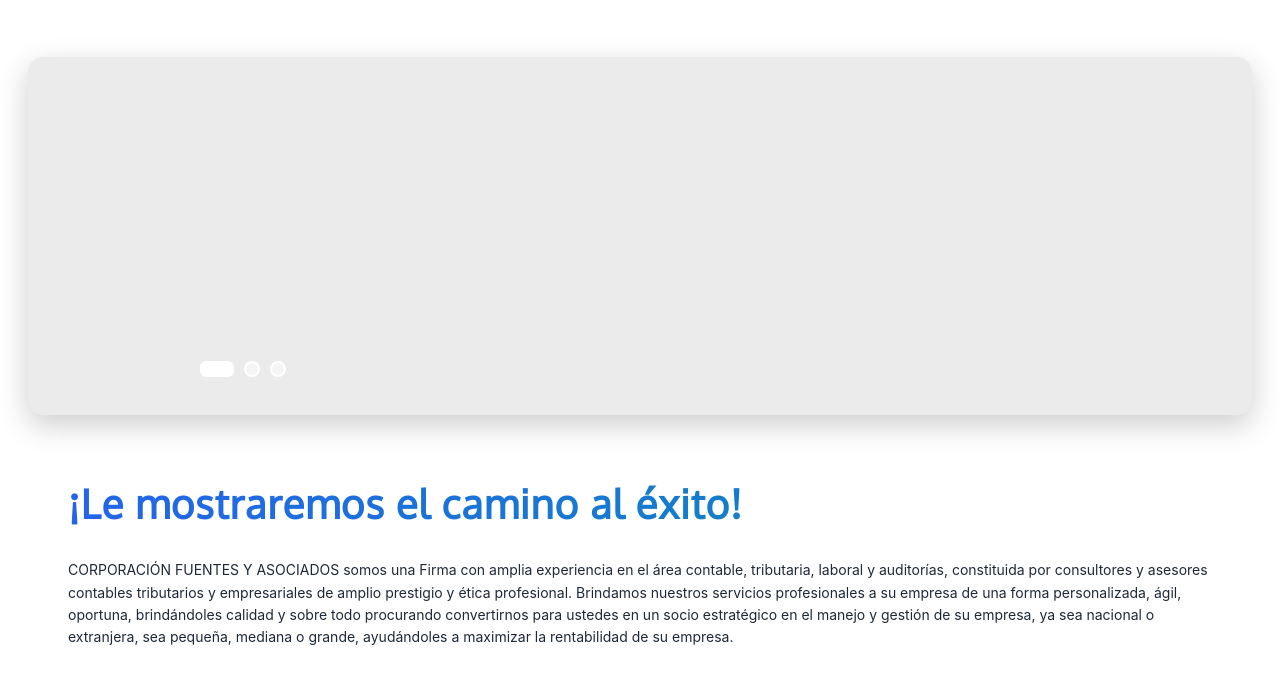
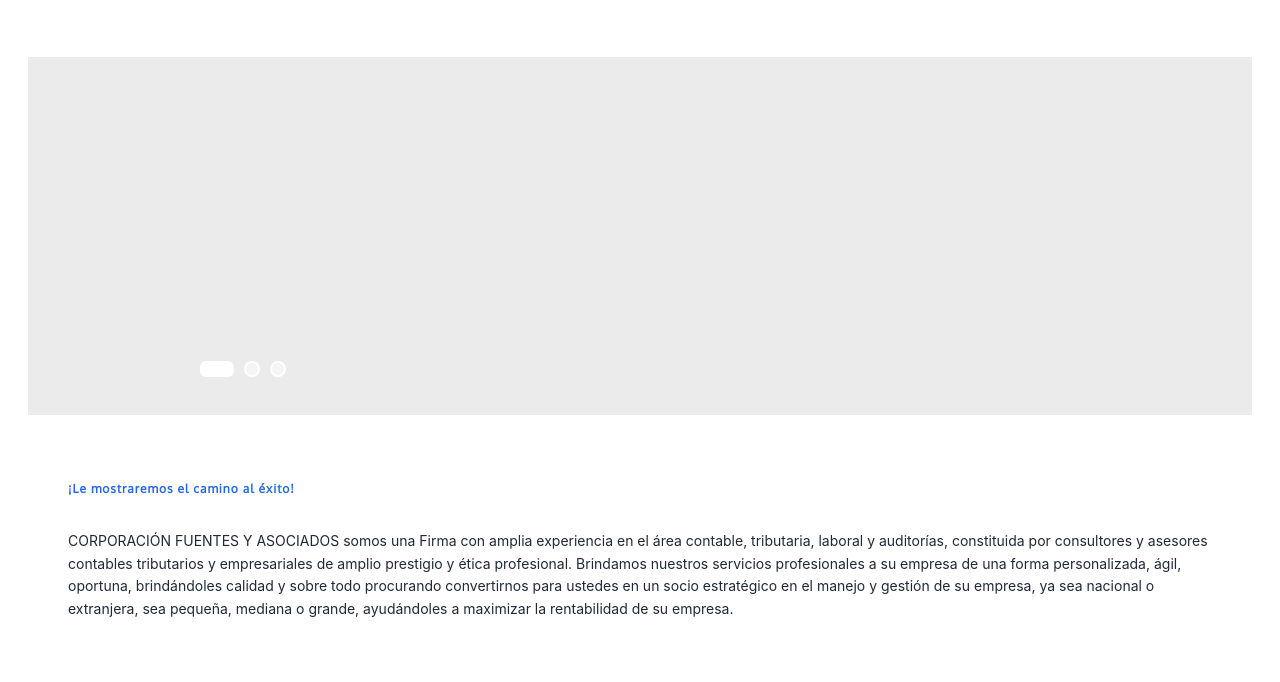
Before and after one commit to mcaceresg1/Pagina_Web_CorporacionFuentes, a plain HTML site: page index.html in a window 1280 px wide. Shown: the part 86-768 px from the top of the page. Drawn offline with nearby package versions, Linux system fonts and the light colour scheme; a web font is replaced by a local one.

Commit message:
🎨 Ajustes finales: Slider sin bordes/sombra + Título 12px
✅ Cambios en slider:
- Border-radius: 0 (sin bordes redondeados)
- Box-shadow: none (sin sombra)
- Diseño más limpio y plano

✅ Cambios en título principal:
- Font-size: 12px (reducido)
- '¡Le mostraremos el camino al éxito!'
- Line-height: 1.6

🎯 Resultado:
- Slider rectangular limpio
- Título discreto
- Diseño minimalista

```diff
--- a/css/fix-layout.css
+++ b/css/fix-layout.css
@@ -175,6 +175,12 @@
   flex-grow: 1 !important;
 }
 
+/* Título principal "Le mostraremos el camino al éxito" */
+h2.top-1 {
+  font-size: 12px !important;
+  line-height: 1.6 !important;
+}
+
 /* Títulos de las tarjetas */
 .block-1 > div h3 {
   font-size: 22px !important;
--- a/css/slider-improvements.css
+++ b/css/slider-improvements.css
@@ -3,7 +3,7 @@
  * Hacer el slider más ancho y visible
  */
 
-/* Slider container - MÁS ANCHO, MENOS ALTO */
+/* Slider container - MÁS ANCHO, MENOS ALTO, SIN SOMBRA NI BORDES */
 #slide {
   width: 1250px !important;
   max-width: 95% !important;
@@ -11,8 +11,8 @@
   height: 350px !important;
   overflow: hidden !important;
   position: relative !important;
-  border-radius: 15px !important;
-  box-shadow: 0 10px 30px rgba(0, 0, 0, 0.2) !important;
+  border-radius: 0 !important;
+  box-shadow: none !important;
 }
 
 .slider {
```
Also changed, not shown: images/page3-img1.png (deleted), images/page3-img2.png (deleted), images/page3-img3.png (deleted), images/page3-img4.png (deleted), images/page3-img5.png (deleted), images/page3-img6.png (deleted).
